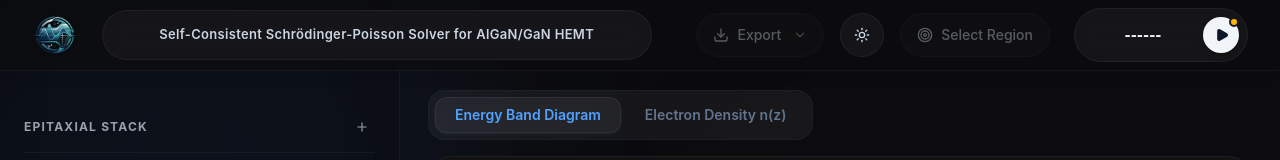
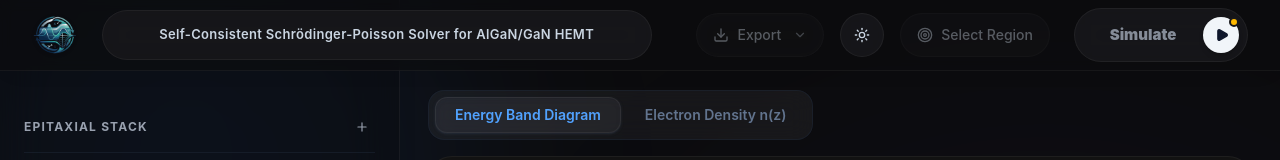
Before and after one commit to mrmayankmathur/GaN-HEMT-Solver, a React (Vite) app in the folder frontend/: page / in a window 1280 px wide. Shown: the top 160 px of the page. Built offline with nearby package versions, Linux system fonts and the light colour scheme; what react-plotly.js would draw is missing.

Commit message:
feat: update button label and styling for simulation action

```diff
--- a/frontend/src/App.tsx
+++ b/frontend/src/App.tsx
@@ -538,8 +538,8 @@ function App() {
                             transition={{ duration: 0.15 }}
                             className=""
                           >
-                            <span className="w-22 flex justify-center text-[13px] font-black text-slate-800 dark:text-gray-100 leading-tight transition-all duration-300">
-                              ------
+                            <span className="w-22 flex justify-center text-[15px] font-black text-slate-800 dark:text-gray-400 leading-tight transition-all duration-300 opacity-85">
+                              Simulate
                             </span>
                           </motion.div>
                         )}
```
